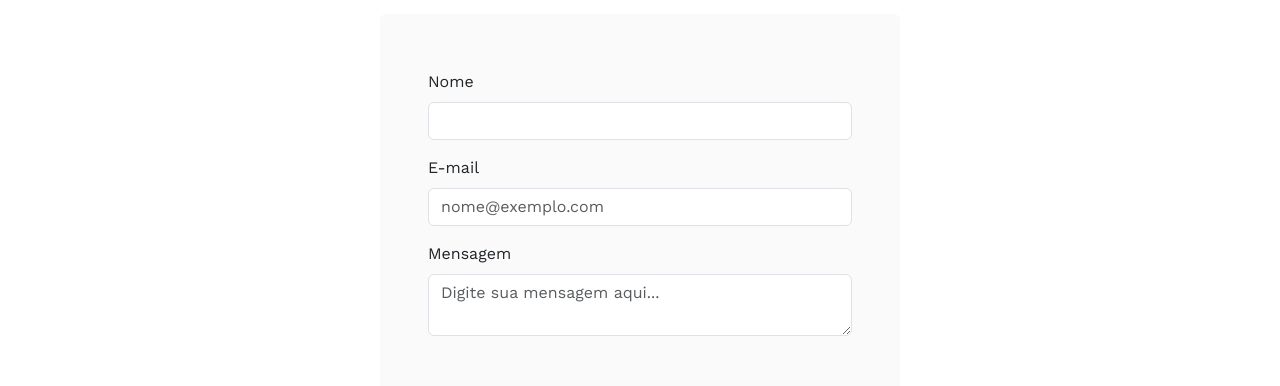
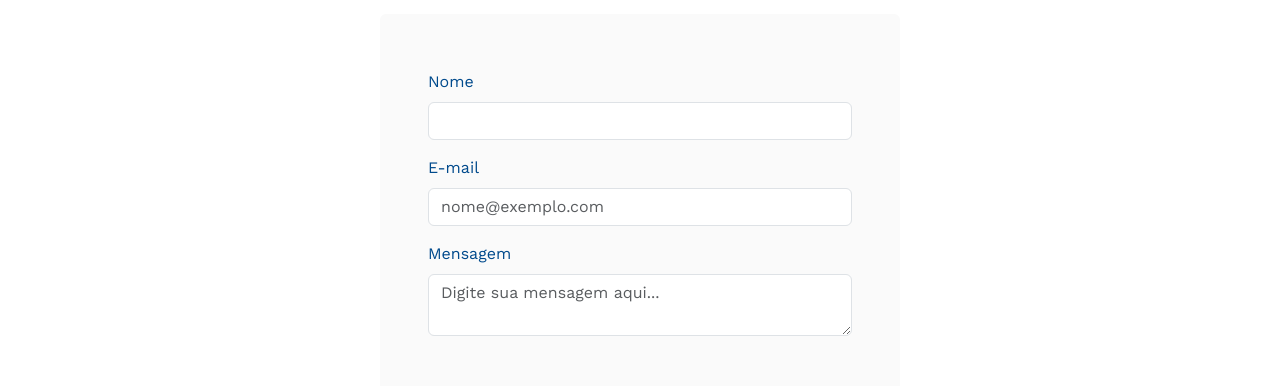
Before and after one commit to DouglasTrindade/senac-website, a React (Create React App) app in the folder ClientApp/: page /fale-conosco in a window 1280 px wide. Shown: the part 538-924 px from the top of the page. Built offline with nearby package versions, Linux system fonts and the light colour scheme.

Commit message:
feat: project senac empregabilidade

```diff
--- a/ClientApp/src/components/ContactUsContent/index.jsx
+++ b/ClientApp/src/components/ContactUsContent/index.jsx
@@ -26,9 +26,9 @@ const ContactUsContent = () => {
         <Link className='fw-semibold'>empregabilidade@rn.senac.br</Link>
         <div className="mt-5 rounded" style={{width: '520px', height: '470px', backgroundColor: '#FAFAFA'}}>
           <div className="container d-flex flex-column py-5 px-5">
-            <label htmlFor="" className="required form-label mt-2">Nome<input type="text" className="required form-control mt-2" /></label>
-            <label htmlFor="" className="form-label mt-2">E-mail<input type="text" className="required form-control mt-2" placeholder="nome@exemplo.com"/></label>
-            <label for="" className="form-label mt-2">Mensagem
+            <label htmlFor="" className="form-label mt-2" style={{color: '#004A8C'}}>Nome<input type="text" className="form-control mt-2" /></label>
+            <label htmlFor="" className="form-label mt-2" style={{color: '#004A8C'}}>E-mail<input type="text" className="form-control mt-2" placeholder="nome@exemplo.com"/></label>
+            <label for="" className="form-label mt-2" style={{color: '#004A8C'}}>Mensagem
             <textarea className="form-control mt-2" data-kt-autosize="true" placeholder="Digite sua mensagem aqui..."></textarea></label>
             <div className="d-flex justify-content-center mt-5">
               <button className={`rounded text-white border-0 ${styles.SendBtn}`}>Enviar</button>
--- a/ClientApp/src/components/NavMenu/index.jsx
+++ b/ClientApp/src/components/NavMenu/index.jsx
@@ -2,7 +2,13 @@ import styles from './styles.module.css';
 import { Collapse } from 'react-bootstrap'
 import { Link } from 'react-router-dom';
 
+
+
 const NavMenu = ({menu = false}) => {
+
+  const handleClick = () => {
+    window.location.assign("https://www.rn.senac.br/principal")
+  }
 
   return (
     <>
@@ -25,9 +31,9 @@ const NavMenu = ({menu = false}) => {
               <Link to="/fale-conosco">
                 <li className="nav-item text-nowrap">Fale Conosco</li>
               </Link>
-              <Link to="/">
+              <div onClick={handleClick}>
                 <li className="nav-item text-nowrap">Portal Senac</li>
-              </Link>
+              </div>
               <Link to="/">
                 <li className="nav-item text-nowrap">Central de Dúvidas</li>
               </Link>
```
Also changed, not shown: 1 other file (tests, documents, lock files or other folders).
